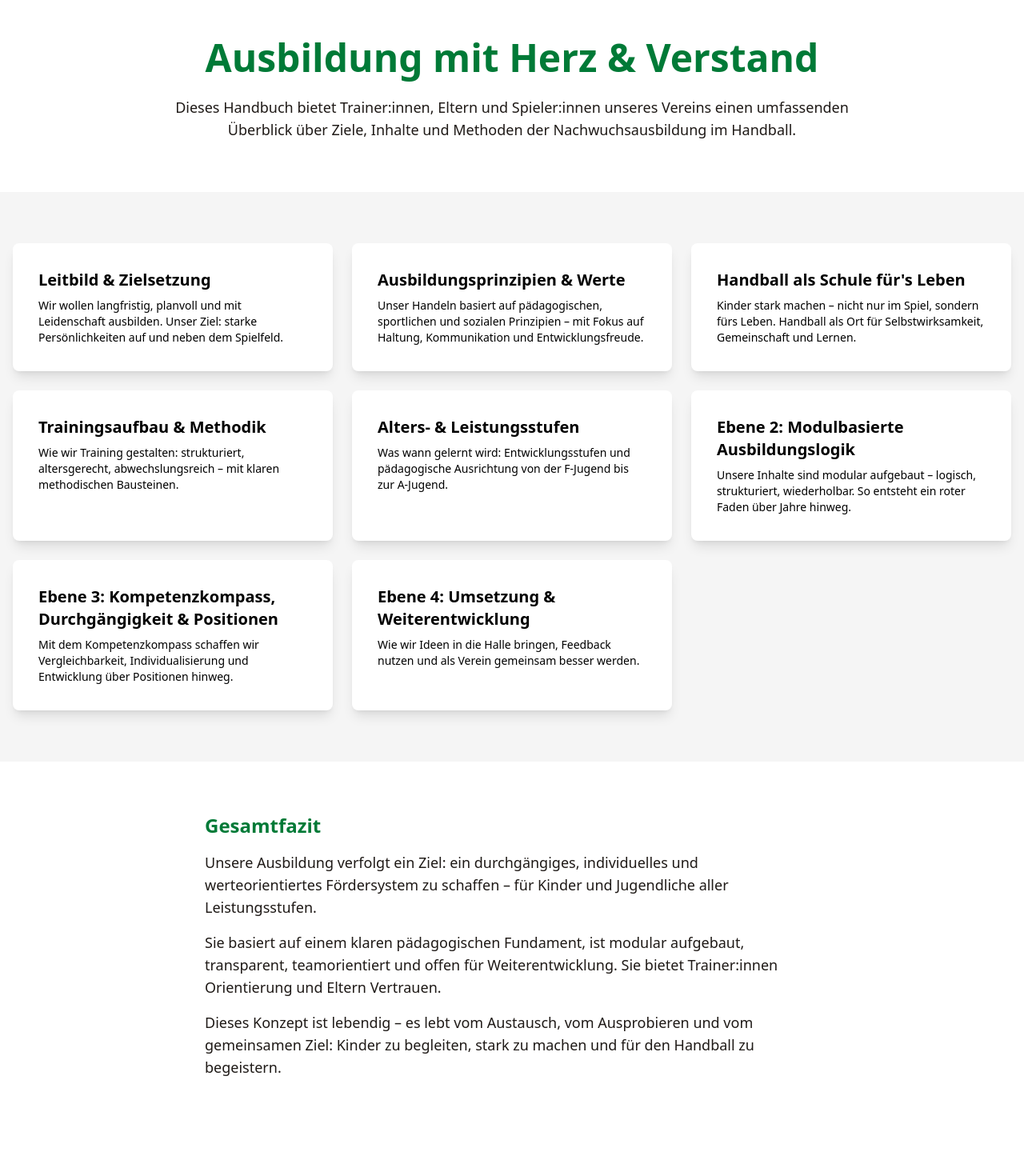
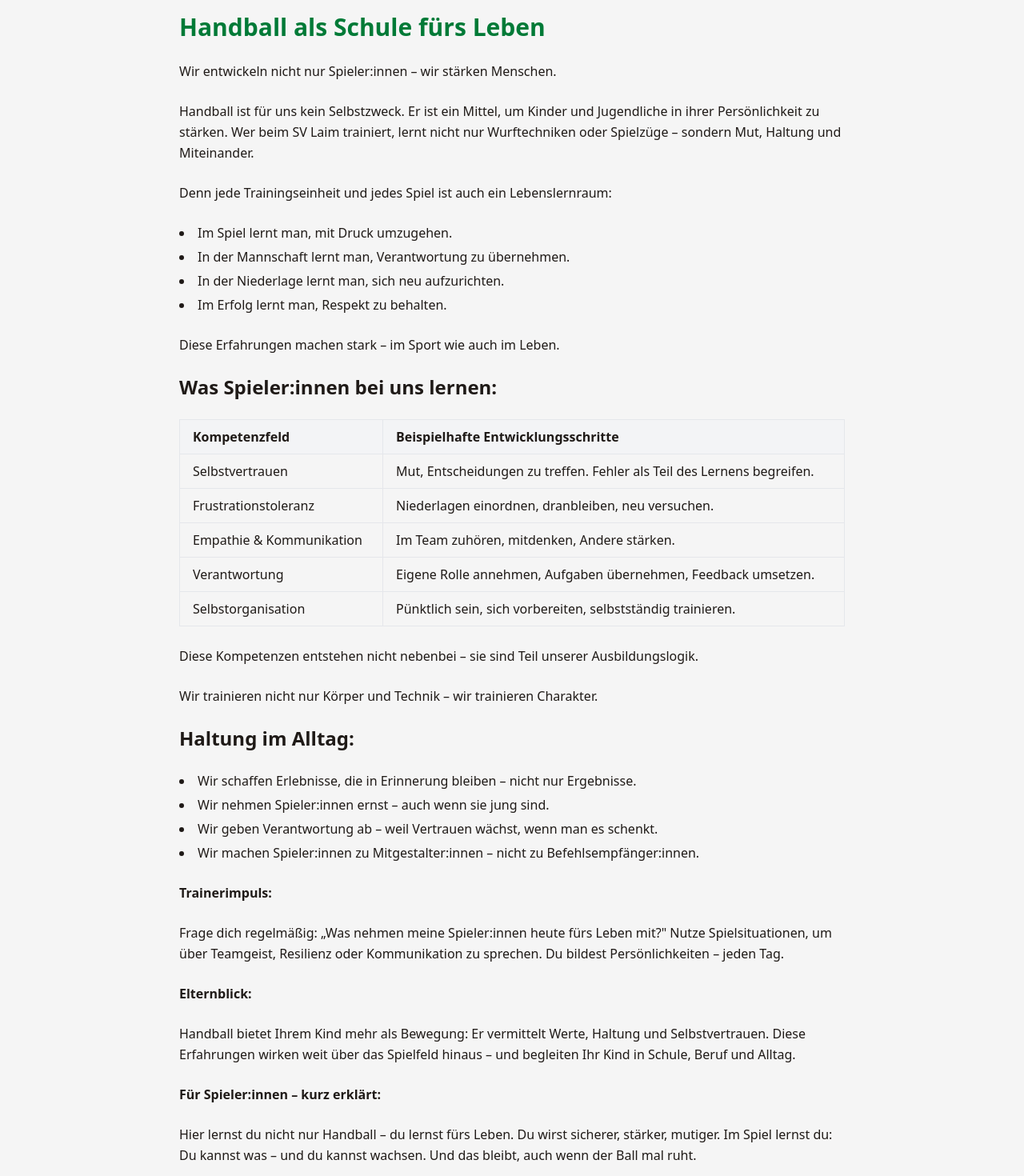
Before and after one commit to OGCoach23/Handbuch-Ausbildung, a React (Vite) app: page /schule-fuers-leben in a window 1280 px wide. Shown: the part 80-1550 px from the top of the page at 80% size. Before the commit the page ends 1492 px from the top, so only its background shows below. Built offline with nearby package versions, Linux system fonts and the light colour scheme.

Commit message:
Add HandballLeben page with life skills and character development focus

```diff
--- a/src/App.jsx
+++ b/src/App.jsx
@@ -3,6 +3,7 @@ import { BrowserRouter as Router, Routes, Route } from "react-router-dom";
 import Leitbild from "./pages/Leitbild";
 import Home from "./pages/Home";
 import Zielgruppen from "./pages/Zielgruppen";
+import HandballLeben from "./pages/HandballLeben";
 import Navbar from "./layout/Navbar";
 
 
@@ -31,6 +32,7 @@ function App() {
           <Route path="/" element={<Home />} />
           <Route path="/leitbild" element={<Leitbild />} />
           <Route path="/zielgruppen" element={<Zielgruppen />} />
+          <Route path="/schule-fuers-leben" element={<HandballLeben />} />
           <Route path="/kontakt" element={<KontaktPage />} />
           <Route path="*" element={<Home />} />
         </Routes>
--- /dev/null
+++ b/src/pages/HandballLeben.jsx
@@ -0,0 +1,99 @@
+export default function HandballLeben() {
+  return (
+    <div className="p-8 max-w-4xl mx-auto space-y-6 text-dark leading-relaxed">
+      <h1 className="text-3xl font-bold text-primary">Handball als Schule fürs Leben</h1>
+
+      <p>Wir entwickeln nicht nur Spieler:innen – wir stärken Menschen.</p>
+
+      <p>
+        Handball ist für uns kein Selbstzweck. Er ist ein Mittel, um Kinder und Jugendliche in ihrer Persönlichkeit zu
+        stärken. Wer beim SV Laim trainiert, lernt nicht nur Wurftechniken oder Spielzüge – sondern Mut, Haltung und
+        Miteinander.
+      </p>
+
+      <p>Denn jede Trainingseinheit und jedes Spiel ist auch ein Lebenslernraum:</p>
+      <ul className="list-disc list-inside space-y-1">
+        <li>Im Spiel lernt man, mit Druck umzugehen.</li>
+        <li>In der Mannschaft lernt man, Verantwortung zu übernehmen.</li>
+        <li>In der Niederlage lernt man, sich neu aufzurichten.</li>
+        <li>Im Erfolg lernt man, Respekt zu behalten.</li>
+      </ul>
+
+      <p>Diese Erfahrungen machen stark – im Sport wie auch im Leben.</p>
+
+      <h2 className="text-2xl font-semibold mt-8">Was Spieler:innen bei uns lernen:</h2>
+
+      <table className="w-full table-auto border border-gray-300 mt-4">
+        <thead className="bg-gray-100">
+          <tr>
+            <th className="border px-4 py-2 text-left">Kompetenzfeld</th>
+            <th className="border px-4 py-2 text-left">Beispielhafte Entwicklungsschritte</th>
+          </tr>
+        </thead>
+        <tbody>
+          <tr>
+            <td className="border px-4 py-2">Selbstvertrauen</td>
+            <td className="border px-4 py-2">
+              Mut, Entscheidungen zu treffen. Fehler als Teil des Lernens begreifen.
+            </td>
+          </tr>
+          <tr>
+            <td className="border px-4 py-2">Frustrationstoleranz</td>
+            <td className="border px-4 py-2">
+              Niederlagen einordnen, dranbleiben, neu versuchen.
+            </td>
+          </tr>
+          <tr>
+            <td className="border px-4 py-2">Empathie & Kommunikation</td>
+            <td className="border px-4 py-2">
+              Im Team zuhören, mitdenken, Andere stärken.
+            </td>
+          </tr>
+          <tr>
+            <td className="border px-4 py-2">Verantwortung</td>
+            <td className="border px-4 py-2">
+              Eigene Rolle annehmen, Aufgaben übernehmen, Feedback umsetzen.
+            </td>
+          </tr>
+          <tr>
+            <td className="border px-4 py-2">Selbstorganisation</td>
+            <td className="border px-4 py-2">
+              Pünktlich sein, sich vorbereiten, selbstständig trainieren.
+            </td>
+          </tr>
+        </tbody>
+      </table>
+
+      <p>Diese Kompetenzen entstehen nicht nebenbei – sie sind Teil unserer Ausbildungslogik.</p>
+      <p>Wir trainieren nicht nur Körper und Technik – wir trainieren Charakter.</p>
+
+      <h2 className="text-2xl font-semibold mt-8">Haltung im Alltag:</h2>
+      <ul className="list-disc list-inside space-y-1">
+        <li>Wir schaffen Erlebnisse, die in Erinnerung bleiben – nicht nur Ergebnisse.</li>
+        <li>Wir nehmen Spieler:innen ernst – auch wenn sie jung sind.</li>
+        <li>Wir geben Verantwortung ab – weil Vertrauen wächst, wenn man es schenkt.</li>
+        <li>
+          Wir machen Spieler:innen zu Mitgestalter:innen – nicht zu Befehlsempfänger:innen.
+        </li>
+      </ul>
+
+      <p className="font-semibold">Trainerimpuls:</p>
+      <p>
+        Frage dich regelmäßig: „Was nehmen meine Spieler:innen heute fürs Leben mit?" Nutze Spielsituationen, um über
+        Teamgeist, Resilienz oder Kommunikation zu sprechen. Du bildest Persönlichkeiten – jeden Tag.
+      </p>
+
+      <p className="font-semibold">Elternblick:</p>
+      <p>
+        Handball bietet Ihrem Kind mehr als Bewegung: Er vermittelt Werte, Haltung und Selbstvertrauen. Diese
+        Erfahrungen wirken weit über das Spielfeld hinaus – und begleiten Ihr Kind in Schule, Beruf und Alltag.
+      </p>
+
+      <p className="font-semibold">Für Spieler:innen – kurz erklärt:</p>
+      <p>
+        Hier lernst du nicht nur Handball – du lernst fürs Leben. Du wirst sicherer, stärker, mutiger. Im Spiel lernst
+        du: Du kannst was – und du kannst wachsen. Und das bleibt, auch wenn der Ball mal ruht.
+      </p>
+    </div>
+  );
+}
```
